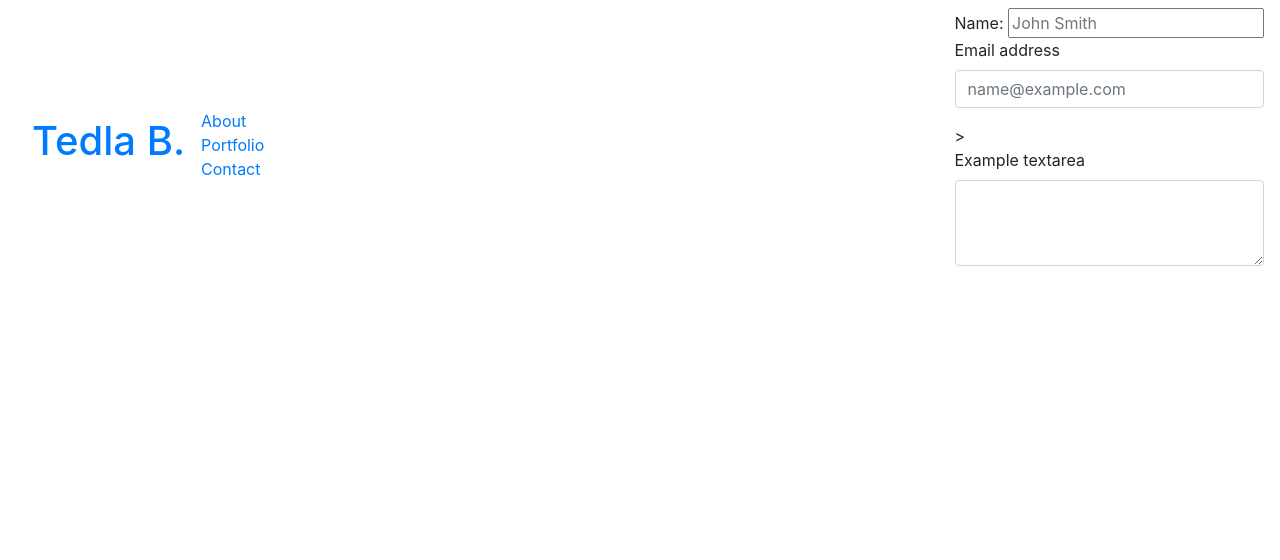
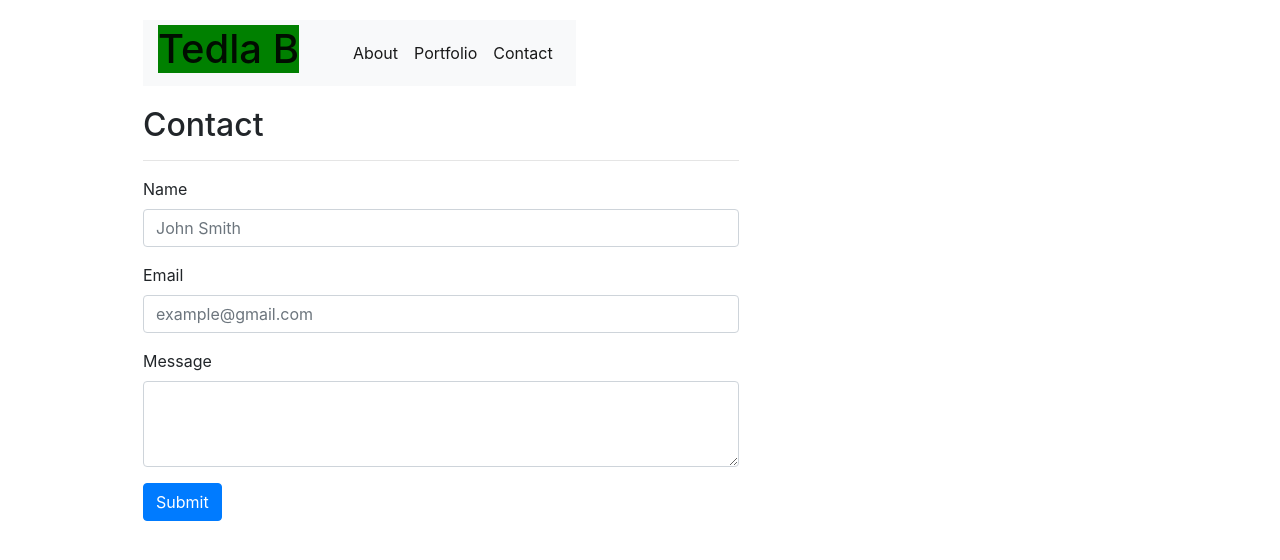
Before and after one commit to mekditd/tedla-css.github.io, a plain HTML site: page contact.html in a window 1280 px wide. Drawn offline with nearby package versions, Linux system fonts and the light colour scheme.

Commit message:
more update on contact form

```diff
--- /dev/null
+++ b/contact.css
@@ -0,0 +1,34 @@
+h1 {
+    background: green;
+
+}
+
+.header{
+    width: 1024px;
+}
+
+.navbar{
+    margin: 10px 0px 10px 0px;
+    padding: 0;
+
+}
+
+.ul {
+    float: right;
+}
+
+.container {
+    width: 1024px;
+    margin: 0 auto;
+}
+
+.contact {
+    width: 60%;
+}
+
+button {
+    border: 0;
+    background: local;
+    margin: 0;
+    padding: 0;
+}
--- a/contact.html
+++ b/contact.html
@@ -8,48 +8,79 @@
     <title>Bootstrap Contact</title>
     <link rel="stylesheet" href="https://stackpath.bootstrapcdn.com/bootstrap/4.4.1/css/bootstrap.min.css"
         integrity="sha384-Vkoo8x4CGsO3+Hhxv8T/Q5PaXtkKtu6ug5TOeNV6gBiFeWPGFN9MuhOf23Q9Ifjh" crossorigin="anonymous">
+    <link rel="stylesheet" href="contact.css">
 </head>
 
 <body>
-    <nav class="navbar navbar-default">
-        <div class="navbar navbar-header">
-            <!-- name logo -->
-            <section class="name">
-                <a href="#" class="navbar-brand">
-                    <h1>Tedla B.</h1>
-                </a>
-            </section>
+    <div class="container">
 
-            <!-- contact info -->
-            <section class="right">
-                <ul class="nav navbar-nav navbar-right">
-                    <li><a href="#">About</a></li>
-                    <li><a href="#">Portfolio</a></li>
-                    <li><a href="#">Contact</a></li>
-                </ul>
+        <div class="header navbar navbar-header">
+            <nav class="navbar navbar-expand-lg navbar-light bg-light">
 
-            </section>
+                <!-- name logo -->
+                <div class="logo col-sm-12 col-md">
+                    <a class="navbar-brand" href="#">
+                        <h1>Tedla B</h1>
+                    </a>
+
+                </div>
+
+                 <!-- contact links -->
+                <div class="ul col-sm-12">
+                    <section class="navbar-nav mr-auto">
+                        <button class="nav-item active">
+                            <a class="nav-link" href="#">About </a>
+                        </button>
+                        <button class="nav-item active">
+                            <a class="nav-link" href="#">Portfolio </a>
+                        </button>
+                        <button class="nav-item active">
+                            <a class="nav-link" href="#">Contact </a>
+                        </button>
+                    </section>
+
+                </div>
+            </nav>
+
         </div>
         <div class="contact">
+
             <form>
-                <div class="name-input">
-                    <!-- <label for="exampleFormControlInput1">Email address</label> -->Name:
-                    <input type="email" class="name-input"
-                        placeholder="John Smith">
+                <h2>Contact</h2>
+                <hr>
+
+                <!-- name -->
+                <div class="form-group">
+                    <label for="inputAddress">Name</label>
+                    <input type="text" class="form-control" id="inputAddress" placeholder="John Smith">
+                </div>
+
+                <!-- email -->
+                <div class="form-group">
+                    <label for="exampleFormControlInput1">Email</label>
+                    <input type="email" class="form-control" id="exampleFormControlInput1"
+                        placeholder="example@gmail.com">
                 </div>
                 <div class="form-group">
-                    <label for="exampleFormControlInput1">Email address</label>
-                    <input type="email" class="form-control" id="exampleFormControlInput1"
-                        placeholder="name@example.com">
-                </div>
->
-                <div class="form-group">
-                    <label for="exampleFormControlTextarea1">Example textarea</label>
+                    <label for="exampleFormControlTextarea1">Message</label>
                     <textarea class="form-control" id="exampleFormControlTextarea1" rows="3"></textarea>
                 </div>
+                <!-- submit -->
+                <button type="submit" class="btn btn-primary">Submit</button>
             </form>
+
         </div>
-    </nav>
+        <div class="omitted">
+
+        </div>
+        <div class="footer">
+
+        </div>
+        </nav>
+
+    </div>
+
+
 </body>
 
 </html>
```
